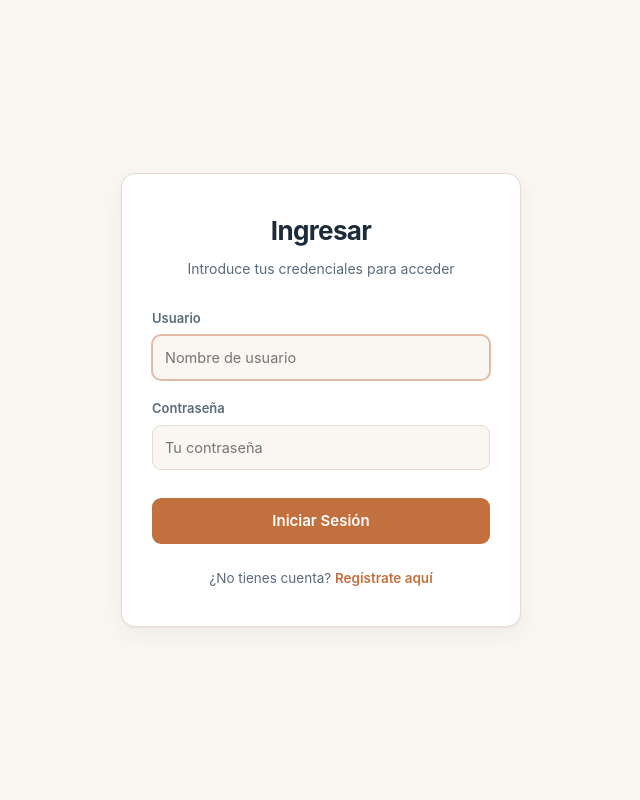
After one commit to luisAlcides/roadmapaidt, a Django app: page /login/ in a window 1280 px wide. The commit adds this page. Shown: the whole page, without its empty margins (319-959 px from the left). Run offline with Django 5.2, Linux system fonts and the light colour scheme; parts of the project's set-up code (start-up, migrations or seed data) failed here and were passed over.

Commit message:
feat: login system and stage 7 industrial iot content

```diff
--- a/config/settings.py
+++ b/config/settings.py
@@ -147,3 +147,8 @@ if not DEBUG:
     CSRF_COOKIE_SECURE = True
     # Una hora: conservador a propósito, HSTS es difícil de revertir.
     SECURE_HSTS_SECONDS = 3600
+
+# Rutas de autenticación
+LOGIN_URL = "login"
+LOGIN_REDIRECT_URL = "index"
+LOGOUT_REDIRECT_URL = "login"
--- a/roadmap/tests.py
+++ b/roadmap/tests.py
@@ -1,3 +1,4 @@
+from django.contrib.auth.models import User
 from django.core.management import call_command
 from django.test import TestCase
 from django.urls import reverse
@@ -37,6 +38,8 @@ class VistaTests(TestCase):
     def setUp(self):
         self.etapa = Etapa.objects.create(orden=0, titulo="Nivelación")
         self.item = Item.objects.create(etapa=self.etapa, titulo="Curso de Git")
+        self.user = User.objects.create_user(username="testuser", password="password")
+        self.client.login(username="testuser", password="password")
 
     def test_index_renderiza(self):
         respuesta = self.client.get(reverse("index"))
@@ -119,7 +122,7 @@ class CargarExtrasTests(TestCase):
 
         generados = Item.objects.filter(generado=True)
         self.assertEqual(generados.count(), Item.objects.count() - 65)
-        self.assertEqual(Etapa.objects.count(), 7)
+        self.assertEqual(Etapa.objects.count(), 8)
         # Lo del PDF queda intacto.
         self.assertEqual(Item.objects.filter(generado=False).count(), 65)
 
--- a/roadmap/urls.py
+++ b/roadmap/urls.py
@@ -1,9 +1,13 @@
+from django.contrib.auth import views as auth_views
 from django.urls import path
 
 from . import views
 
 urlpatterns = [
     path("", views.index, name="index"),
+    path("login/", auth_views.LoginView.as_view(template_name="roadmap/login.html"), name="login"),
+    path("logout/", views.logout_view, name="logout"),
+    path("signup/", views.signup, name="signup"),
     path("item/<int:pk>/alternar/", views.alternar_item, name="alternar_item"),
     path("item/<int:pk>/borrar/", views.borrar_item, name="borrar_item"),
     path("etapa/<int:etapa_pk>/item/nuevo/", views.crear_item, name="crear_item"),
--- a/templates/roadmap/index.html
+++ b/templates/roadmap/index.html
@@ -246,6 +246,12 @@
       Roadmap
       <small>Data &amp; IA · Alcides</small>
     </div>
+    {% if user.is_authenticated %}
+    <div class="barra-usuario" style="font-size: 13.5px; color: var(--tinta-suave); display: flex; align-items: center; gap: 10px; margin-right: 15px;">
+      <span>Hola, <b>{{ user.username }}</b></span>
+      <a href="{% url 'logout' %}" style="text-decoration: none; font-weight: 600; font-size: 12px; color: var(--acento); padding: 4px 10px; border: 1px solid var(--linea); border-radius: 8px; background: var(--bg-alt); transition: all 0.2s;" onmouseover="this.style.borderColor='var(--acento)'; this.style.background='color-mix(in srgb, var(--acento) 8%, transparent)';" onmouseout="this.style.borderColor='var(--linea)'; this.style.background='var(--bg-alt)';">Cerrar sesión</a>
+    </div>
+    {% endif %}
     <div class="barra-prog">
       <div class="barra-prog-cifras">
         <span><b id="g-hechos">{{ hechos }}</b> de <span id="g-total">{{ total }}</span> completados</span>
--- /dev/null
+++ b/templates/roadmap/login.html
@@ -0,0 +1,187 @@
+<!doctype html>
+<html lang="es">
+<head>
+<meta charset="utf-8">
+<meta name="viewport" content="width=device-width, initial-scale=1">
+<title>Ingresar · Roadmap</title>
+<style>
+  :root {
+    --bg: #faf7f2;
+    --bg-alt: #ffffff;
+    --tinta: #1c2b3a;
+    --tinta-suave: #5a6b7c;
+    --tenue: #8a97a4;
+    --linea: #e4ddd2;
+    --acento: #c2703d;
+    --error: #c0392b;
+    --sombra: 0 1px 2px rgba(28,43,58,.05), 0 8px 24px rgba(28,43,58,.06);
+    --radio: 14px;
+  }
+  @media (prefers-color-scheme: dark) {
+    :root {
+      --bg: #14181d;
+      --bg-alt: #1b2027;
+      --tinta: #e8eaed;
+      --tinta-suave: #a8b3be;
+      --tenue: #6d7883;
+      --linea: #2b323b;
+      --sombra: 0 1px 2px rgba(0,0,0,.3), 0 8px 24px rgba(0,0,0,.25);
+    }
+  }
+
+  * { box-sizing: border-box; }
+  body {
+    margin: 0;
+    background: var(--bg);
+    color: var(--tinta);
+    font: 16px/1.6 -apple-system, BlinkMacSystemFont, "Segoe UI", Inter, system-ui, sans-serif;
+    -webkit-font-smoothing: antialiased;
+    display: grid;
+    place-items: center;
+    min-height: 100vh;
+    padding: 20px;
+  }
+
+  .tarjeta-login {
+    background: var(--bg-alt);
+    border: 1px solid var(--linea);
+    border-radius: var(--radio);
+    box-shadow: var(--sombra);
+    width: 100%;
+    max-width: 400px;
+    padding: 36px 30px;
+  }
+
+  .cabecera {
+    text-align: center;
+    margin-bottom: 28px;
+  }
+
+  .cabecera h1 {
+    font-size: 26px;
+    font-weight: 700;
+    margin: 0 0 6px;
+    letter-spacing: -.025em;
+  }
+
+  .cabecera p {
+    font-size: 14px;
+    color: var(--tinta-suave);
+    margin: 0;
+  }
+
+  .error-box {
+    background: color-mix(in srgb, var(--error) 10%, transparent);
+    border: 1px solid var(--error);
+    color: var(--error);
+    border-radius: 9px;
+    padding: 10px 14px;
+    font-size: 13.5px;
+    margin-bottom: 20px;
+  }
+
+  .campo {
+    margin-bottom: 18px;
+  }
+
+  .campo label {
+    display: block;
+    font-size: 13px;
+    font-weight: 600;
+    color: var(--tinta-suave);
+    margin-bottom: 6px;
+  }
+
+  input[type=text], input[type=password] {
+    width: 100%;
+    font: inherit;
+    font-size: 14.5px;
+    padding: 10px 12px;
+    border: 1px solid var(--linea);
+    border-radius: 9px;
+    background: var(--bg);
+    color: var(--tinta);
+    transition: outline .1s;
+  }
+
+  input[type=text]:focus, input[type=password]:focus {
+    outline: 2px solid color-mix(in srgb, var(--acento) 45%, transparent);
+    outline-offset: -1px;
+    border-color: transparent;
+  }
+
+  .btn-submit {
+    width: 100%;
+    font: inherit;
+    font-size: 15px;
+    font-weight: 600;
+    cursor: pointer;
+    padding: 11px 22px;
+    border-radius: 9px;
+    border: 0;
+    background: var(--acento);
+    color: #fff;
+    transition: filter .15s;
+    margin-top: 10px;
+  }
+
+  .btn-submit:hover {
+    filter: brightness(1.08);
+  }
+
+  .pie-login {
+    text-align: center;
+    margin-top: 24px;
+    font-size: 13.5px;
+    color: var(--tinta-suave);
+  }
+
+  .pie-login a {
+    color: var(--acento);
+    text-decoration: none;
+    font-weight: 600;
+  }
+
+  .pie-login a:hover {
+    text-decoration: underline;
+  }
+</style>
+</head>
+<body>
+
+<div class="tarjeta-login">
+  <div class="cabecera">
+    <h1>Ingresar</h1>
+    <p>Introduce tus credenciales para acceder</p>
+  </div>
+
+  {% if form.errors or form.non_field_errors %}
+  <div class="error-box">
+    <strong>Error:</strong> Credenciales incorrectas. Inténtalo de nuevo.
+  </div>
+  {% endif %}
+
+  <form method="post" action="{% url 'login' %}">
+    {% csrf_token %}
+    <input type="hidden" name="next" value="{{ next }}">
+
+    <div class="campo">
+      <label for="id_username">Usuario</label>
+      <input type="text" name="username" autofocus required id="id_username" placeholder="Nombre de usuario">
+    </div>
+
+    <div class="campo">
+      <label for="id_password">Contraseña</label>
+      <input type="password" name="password" required id="id_password" placeholder="Tu contraseña">
+    </div>
+
+    <button type="submit" class="btn-submit">Iniciar Sesión</button>
+  </form>
+
+  <div class="pie-login">
+    ¿No tienes cuenta? <a href="{% url 'signup' %}">Regístrate aquí</a>
+  </div>
+</div>
+
+</body>
+</html>
```
Also changed, not shown: roadmap/management/commands/cargar_extras.py (+99 -0 lines), roadmap/views.py (+27 -0 lines), templates/roadmap/signup.html (added, +215 -0 lines).
